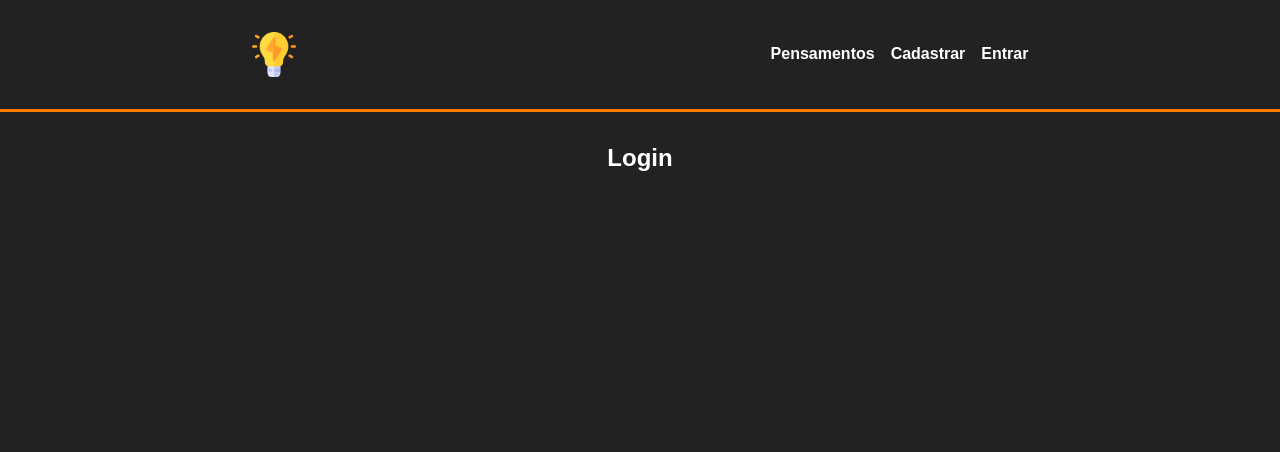
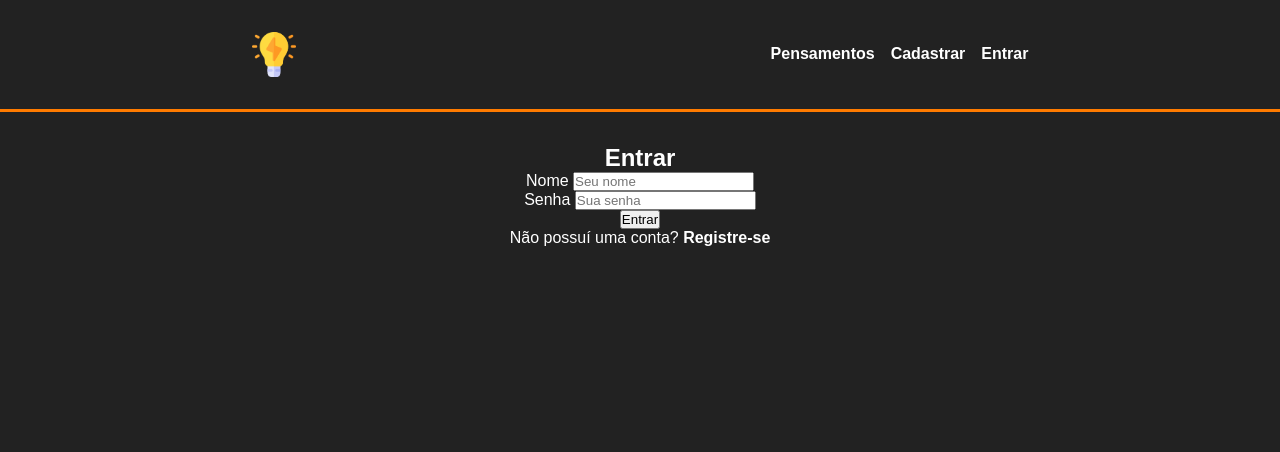
Before and after one commit to aleanrocha/nodejs-hc, a Node server app: page /login in a window 1280 px wide. Shown: the top 452 px of the page. Run offline with Node 20, Linux system fonts and the light colour scheme; some libraries are stand-ins or nearby versions.

Commit message:
criando form de login

```diff
--- a/projetos/02-toughts/src/views/auth/login.handlebars
+++ b/projetos/02-toughts/src/views/auth/login.handlebars
@@ -1,3 +1,29 @@
-<section class="login">
-  <h2>Login</h2>
+<section class='sec-auth'>
+  <h2>Entrar</h2>
+  <form action='/login' method='post'>
+    <div class='form-control'>
+      <label for='name'>Nome</label>
+      <input
+        type='text'
+        name='name'
+        id='name'
+        placeholder='Seu nome'
+        required
+      />
+    </div>
+    <div class='form-control'>
+      <label for='password'>Senha</label>
+      <input
+        type='password'
+        name='password'
+        id='password'
+        placeholder='Sua senha'
+        required
+      />
+    </div>
+    <input type='submit' value='Entrar' />
+    <p>Não possuí uma conta?
+      <a href='/register'>Registre-se</a>
+    </p>
+  </form>
 </section>
```
